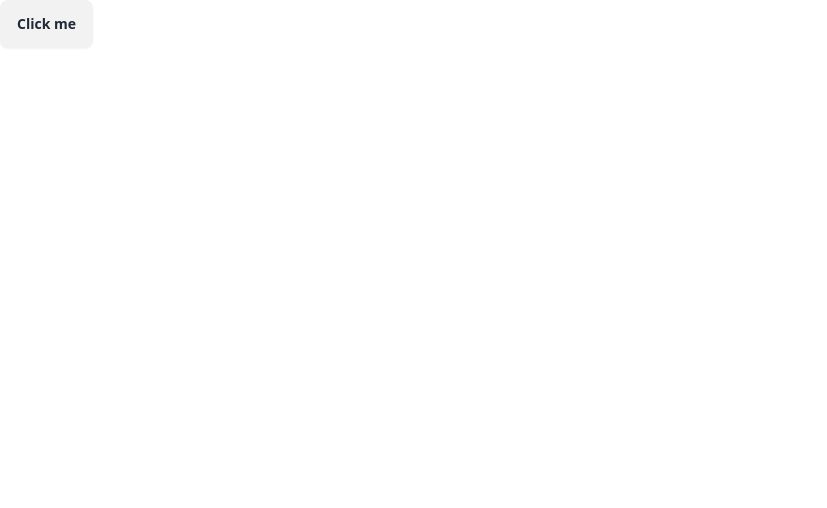
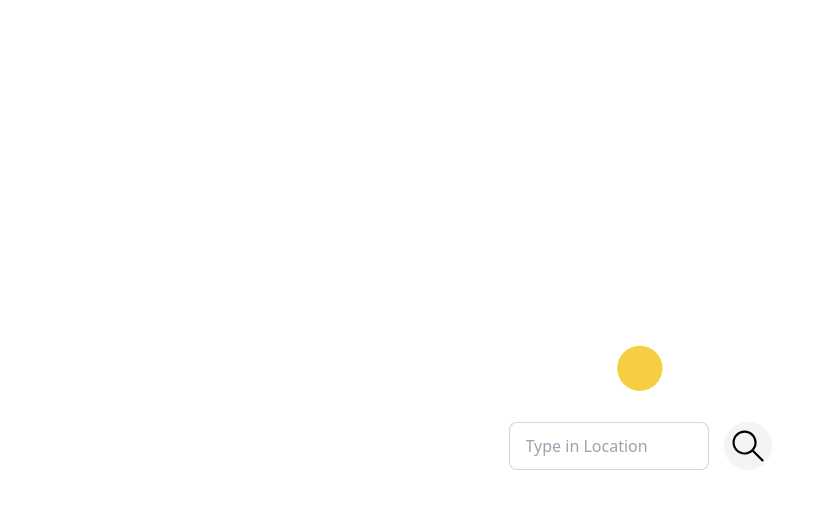
Before and after one commit to Rcbby/lunalook, a React (Vite) app: page / in a window 1280 px wide. Shown: the top 508 px of the page, without its empty margins (0-827 px from the left). Built offline with nearby package versions, Linux system fonts and the light colour scheme.

Commit message:
new component added which displays the moonphase

```diff
--- a/postcss.config.js
+++ b/postcss.config.js
@@ -3,4 +3,4 @@ module.exports = {
     tailwindcss: {},
     autoprefixer: {},
   },
-}
+};
--- a/src/App.tsx
+++ b/src/App.tsx
@@ -1,14 +1,85 @@
 import './App.css'
+import {useState} from "react";
+import Moonphase from "./component/moonphase.tsx";
 
 function App() {
 
+    const [city, setCity] = useState("");
+    const [weatherData, setWeatherData] = useState<WeatherData>();
+    const weatherAPIKey = "G7LNKP4CHGHHJZFTYXQ3XZJQY";
+
+    //fetch weather data
+    function fetchWeatherData() {
+        fetch(`https://weather.visualcrossing.com/VisualCrossingWebServices/rest/services/timeline/${city}?unitGroup=metric&elements=datetime%2CdatetimeEpoch%2Cname%2Caddress%2Ctempmax%2Ctempmin%2Ctemp%2Chumidity%2Cprecip%2Cprecipprob%2Cpreciptype%2Cwindspeed%2Cuvindex%2Csunrise%2Csunset%2Cmoonphase%2Cconditions%2Cdescription&include=hours%2Ccurrent%2Calerts%2Cevents&key=${weatherAPIKey}&contentType=json`, {
+            "method": "GET",
+            "headers": {}
+        })
+            .then(response => response.json())
+            .then(data => setWeatherData(data))
+            .catch(err => {
+                console.error("Error: ", err);
+            });
+    }
+
+    function handleChange(event: React.ChangeEvent<HTMLInputElement>) {
+        setCity(event.target.value)
+    }
+
     return (
         <>
-            <button className={"btn"}>
-                Click me
-            </button>
+            <div className="flex flex-col items-center justify-center min-h-screen bg-white">
+                <div className="text-center">
+                    <div className={"flex justify-center"}>
+                        <svg height="20.315mm" viewBox="0 0 57.587 57.587" width="20.315mm"
+                             xmlns="http://www.w3.org/2000/svg"><title/>
+                            <circle cx="28.398" cy="28.696" fill="#f5ce42" r="16.948"/>
+                        </svg>
+                    </div>
+                    <h1 className="text-6xl font-bold text-gray-800 mb-4">{weatherData?.currentConditions.temp}</h1>
+                    <p className="text-2xl text-gray-600">{weatherData?.currentConditions.conditions}</p>
+                    <div className={"flex justify-between"}>
+                        <input onChange={handleChange} onKeyDown={(event) => {
+                            if (event.key === "Enter") {
+                                fetchWeatherData()
+                            }
+                        }} type="text" placeholder="Type in Location"
+                               className="input input-bordered w-full max-w-[200px]" value={city}/>
+                        <button className="btn-circle btn-ghost bg-gray-100 ml-[15px]" onClick={fetchWeatherData}>
+                            <svg xmlns="http://www.w3.org/2000/svg" viewBox="0 0 101 101" id="search">
+                                <path
+                                    d="M63.3 59.9c3.8-4.6 6.2-10.5 6.2-17 0-14.6-11.9-26.5-26.5-26.5S16.5 28.3 16.5 42.9 28.4 69.4 43 69.4c6.4 0 12.4-2.3 17-6.2l20.6 20.6c.5.5 1.1.7 1.7.7.6 0 1.2-.2 1.7-.7.9-.9.9-2.5 0-3.4L63.3 59.9zm-20.4 4.7c-12 0-21.7-9.7-21.7-21.7s9.7-21.7 21.7-21.7 21.7 9.7 21.7 21.7-9.7 21.7-21.7 21.7z"></path>
+                            </svg>
+                        </button>
+                        <Moonphase moonphase={weatherData?.currentConditions.moonphase} />
+                    </div>
+                </div>
+            </div>
         </>
     )
 }
 
+interface WeatherData {
+    currentConditions: {
+        temp: number,
+        humidity: number,
+        precipprob: number,
+        precibtype: [Precib],
+        windspeed: number,
+        uvindex: number,
+        sunrise: string,
+        sunset: string,
+        moonphase: number,
+        datetime: string,
+        conditions: string,
+        cloudcover: number,
+    }
+    days: [
+        tempmax: number,
+        tempmin: number,
+    ]
+}
+
+
+type Precib = "rain" | "snow" | "hail"
+
 export default App
--- /dev/null
+++ b/src/component/moonphase.tsx
@@ -0,0 +1,34 @@
+const Moonphase = (props: { moonphase: number | undefined }) => {
+    function getMoonPhase() {
+        if (props.moonphase !== undefined) {
+            if (props.moonphase === 0) {
+                return "🌑";
+            } else if (props.moonphase <= 0.25 && props.moonphase > 0) {
+                return "🌒";
+            } else if (props.moonphase < 0.5 && props.moonphase > 0.25) {
+                return "🌔";
+            } else if (props.moonphase === 0.5) {
+                return "🌕";
+            } else if (props.moonphase < 0.75 && props.moonphase > 0.5) {
+                return "🌖";
+            } else if (props.moonphase < 1 && props.moonphase > 0.75) {
+                return "🌘";
+            } else if (props.moonphase === 1)
+                return "🌕";
+            else {
+                return "an unexpected error occurred.";
+            }
+        } else {
+            return "";
+        }
+    }
+
+    return (
+        <>
+            <h1 className={"text-8xl"}>{getMoonPhase()}</h1>
+        </>
+    );
+}
+
+
+export default Moonphase;
--- a/tailwind.config.js
+++ b/tailwind.config.js
@@ -7,4 +7,7 @@ module.exports = {
   },
   // eslint-disable-next-line no-undef
   plugins: [require('daisyui')],
+  daisyui: {
+    themes: false
+  }
 }
```
Also changed, not shown: package.json (+6 -2 lines), 1 other file (tests, documents, lock files or other folders).
